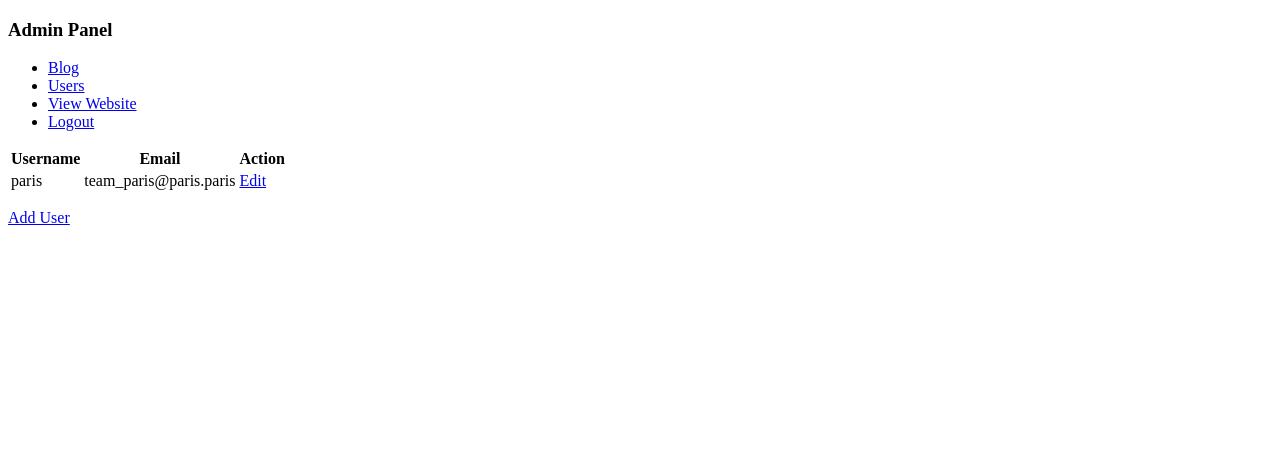
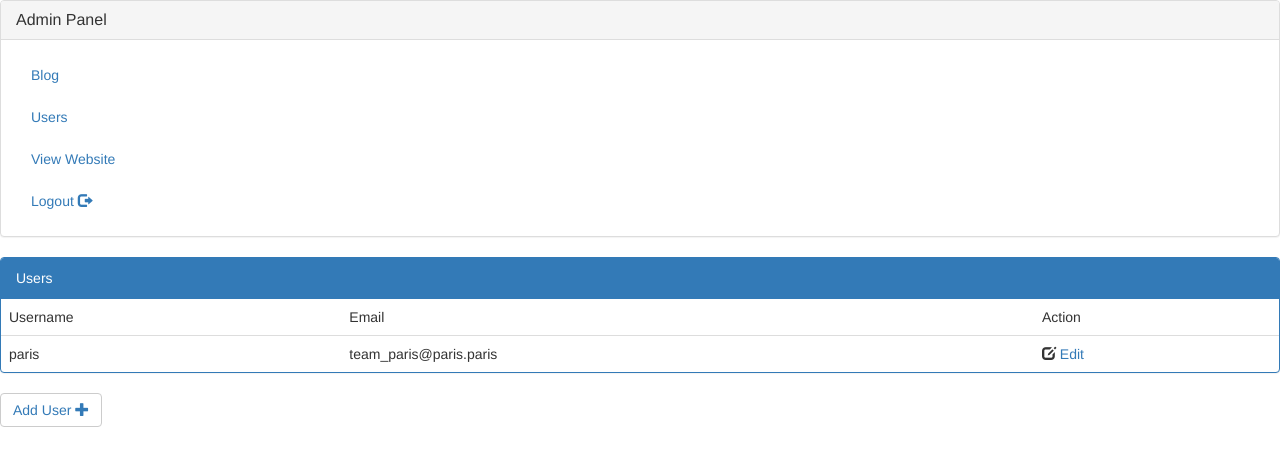
Before and after one commit to optodent/Team-Paris_PHP, a PHP site: page /admin/users.php in a window 1280 px wide. Shown: the top 466 px of the page. Run offline with PHP 8.4, Linux system fonts and the light colour scheme; a user stored in the database is signed in; data comes from the database, SQL or seed files in the repository.

Commit message:
modified users.php

```diff
--- a/admin/users.php
+++ b/admin/users.php
@@ -3,15 +3,17 @@
 require_once('../includes/config.php');
 
 //if not logged in redirect to login page
-if(!$user->checkIfLogged()){ header('Location: login.php'); }
+if (!$user->checkIfLogged()) {
+    header('Location: login.php');
+}
 
 //show message from add / edit page
-if(isset($_GET['deluser'])){
+if (isset($_GET['deluser'])) {
 
     //if user id is 1 ignore
-	if($_GET['deluser'] !='1'){
+    if ($_GET['deluser'] != '1') {
 
-		$stmt = $dataBase->prepare('DELETE FROM db_members WHERE member_id = :memberID') ;
+        $stmt = $dataBase->prepare('DELETE FROM db_members WHERE member_id = :memberID');
         $stmt->execute(array(':memberID' => $_GET['deluser']));
 
         header('Location: users.php?action=deleted');
@@ -21,16 +23,22 @@ if(isset($_GET['deluser'])){
 }
 
 ?>
-<!doctype html>
+<!DOCTYPE html>
 <html lang="en">
 <head>
     <meta charset="utf-8">
+    <meta name="viewport" content="width=device-width, initial-scale=1.0">
     <title>Admin - Users</title>
+
+    <!--CSS Style sheet	-->
+    <link rel="stylesheet" href="https://maxcdn.bootstrapcdn.com/bootstrap/3.3.1/css/bootstrap.min.css">
+    <link href='styles/bootstrap-responsive.css' rel='stylesheet'>
+    <link href='styles/index.css' type='text/css' rel="stylesheet">
+
+    <!--JavaScript-->
     <script language="JavaScript" type="text/javascript">
-  function deluser(id, title)
-  {
-	  if (confirm("Are you sure you want to delete '" + title + "'"))
-	  {
+        function deluser(id, title) {
+            if (confirm("Are you sure you want to delete '" + title + "'")) {
                 window.location.href = 'users.php?deluser=' + id;
             }
         }
@@ -39,37 +47,50 @@ if(isset($_GET['deluser'])){
 <body>
 
 <div id="wrapper">
+    <div class="content">
 
-	<?php include('menu.php');?>
+        <?php include('menu.php'); ?>
 
         <?php
         //show message from add / edit page
-	if(isset($_GET['action'])){
-		echo '<h3>User '.$_GET['action'].'.</h3>';
+        if (isset($_GET['action'])) {
+            echo '<div class="alert alert-success" role="alert">
+				<p class="success">Success! User ' . $_GET['action'] .
+                '.</p>
+			  </div>';
         }
         ?>
 
-	<table>
+        <div class="right">
+            <div class="panel panel-primary">
+                <div class="panel-heading">Users</div>
+                <table data-toggle="table" data-url="data1.json" data-cache="false" data-height="299" class="table">
+                    <thead>
                     <tr>
-		<th>Username</th>
-		<th>Email</th>
-		<th>Action</th>
+                        <td class="titles">Username</td>
+                        <td class="titles">Email</td>
+                        <td class="titles">Action</td>
                     </tr>
+                    </thead>
+                    <tbody>
                     <?php
                     try {
 
                         $stmt = $dataBase->query('SELECT member_id, username, email FROM db_members ORDER BY username');
-			while($row = $stmt->fetch()){
+                        while ($row = $stmt->fetch()) {
 
                             echo '<tr>';
-				echo '<td>'.$row['username'].'</td>';
-				echo '<td>'.$row['email'].'</td>';
+                            echo '<td class="desc">' . $row['username'] . '</td>';
+                            echo '<td class="desc">' . $row['email'] . '</td>';
                             ?>
 
-				<td>
-					<a href="edituser.php?id=<?php echo $row['member_id'];?>">Edit</a>
-					<?php if($row['member_id'] != 1){?>
-						| <a href="javascript:deluser('<?php echo $row['member_id'];?>','<?php echo $row['username'];?>')">Delete</a>
+                            <td class="desc">
+                                <span class="glyphicon glyphicon-edit"></span>
+                                <a href="edituser.php?id=<?php echo $row['member_id']; ?>">Edit</a>
+                                <?php if ($row['member_id'] != 1) { ?>
+                                    <span> | </span>
+                                    <span class="glyphicon glyphicon-remove"></span>
+                                    <a href="javascript:deluser('<?php echo $row['member_id']; ?>','<?php echo $row['username']; ?>')">Delete</a>
                                 <?php } ?>
                             </td>
 
@@ -78,13 +99,18 @@ if(isset($_GET['deluser'])){
 
                         }
 
-		} catch(PDOException $e) {
+                    } catch (PDOException $e) {
                         echo $e->getMessage();
                     }
                     ?>
+
+                    </tbody>
                 </table>
+            </div>
 
-	<p><a href='adduser.php'>Add User</a></p>
+            <button type="button" class="btn btn-default">
+                <a href='adduser.php' class="none">Add User <span class="glyphicon glyphicon-plus"></span></a>
+            </button>
 
         </div>
 
```
Lines whose indentation alone changed are shown as unchanged.
